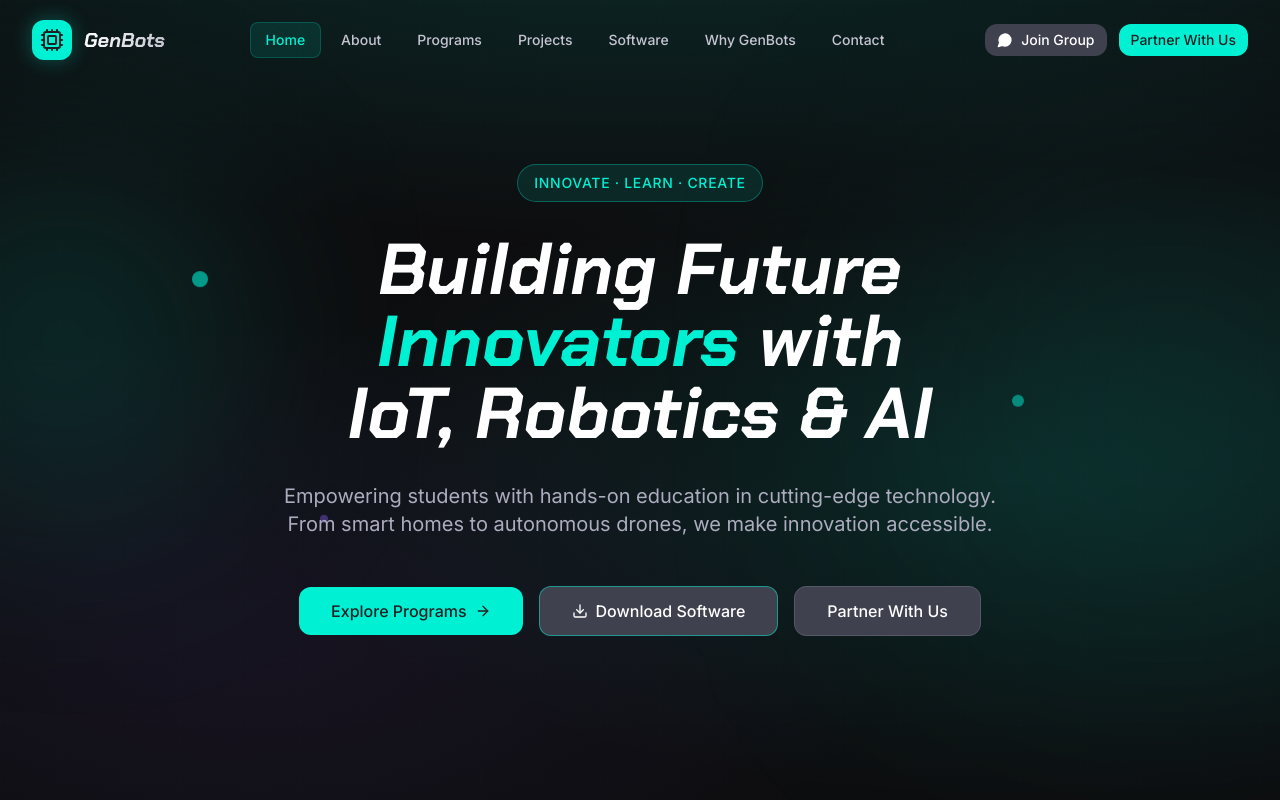
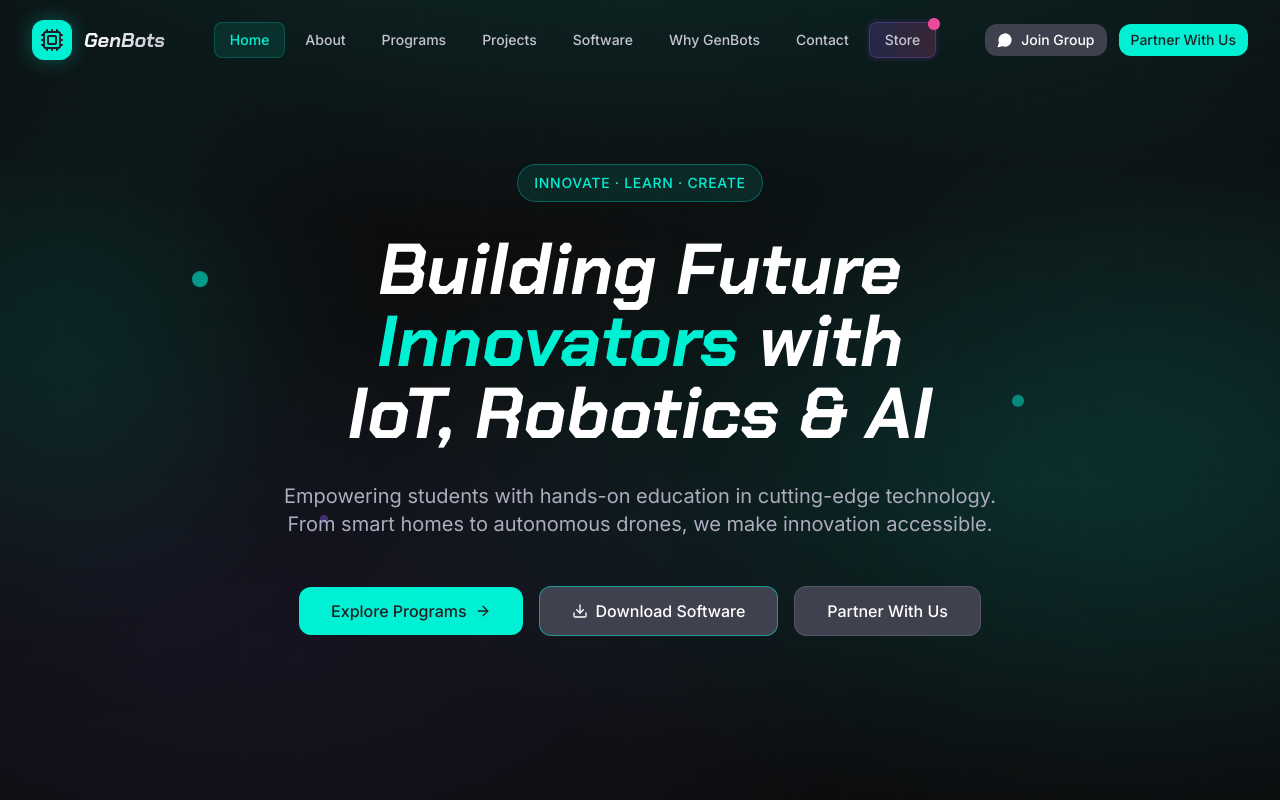
Before and after one commit to dark-danger/gen-bot, a Next.js app: page / in a window 1280 px wide. Shown: the top 800 px of the page. Built offline with nearby package versions, Linux system fonts and the light colour scheme.

Commit message:
feat(navbar): add highlighted store link

```diff
--- a/src/components/layout/navbar.tsx
+++ b/src/components/layout/navbar.tsx
@@ -15,6 +15,7 @@ const navLinks = [
     { href: "/software", label: "Software" },
     { href: "/why-genbots", label: "Why GenBots" },
     { href: "/contact", label: "Contact" },
+    { href: "/store", label: "Store", highlight: true },
 ];
 
 export function Navbar() {
@@ -82,6 +83,21 @@ export function Navbar() {
                                             transition={{ type: "spring", duration: 0.5 }}
                                         />
                                     )}
+                                    {link.highlight && !isActive && (
+                                        <motion.div
+                                            className="absolute inset-0 bg-gradient-to-r from-neon-purple/20 to-neon-pink/20 rounded-lg border border-neon-purple/30 -z-10"
+                                            animate={{
+                                                boxShadow: ["0 0 0px rgba(168,85,247,0)", "0 0 15px rgba(168,85,247,0.5)", "0 0 0px rgba(168,85,247,0)"]
+                                            }}
+                                            transition={{ duration: 2, repeat: Infinity }}
+                                        />
+                                    )}
+                                    {link.highlight && (
+                                        <span className="absolute -top-1 -right-1 flex h-3 w-3">
+                                            <span className="animate-ping absolute inline-flex h-full w-full rounded-full bg-neon-pink opacity-75"></span>
+                                            <span className="relative inline-flex rounded-full h-3 w-3 bg-neon-pink"></span>
+                                        </span>
+                                    )}
                                 </Link>
                             );
                         })}
@@ -138,12 +154,22 @@ export function Navbar() {
                                     >
                                         <Link
                                             href={link.href}
-                                            className={`block px-4 py-3 rounded-xl text-sm font-medium transition-all ${isActive
+                                            className={`block px-4 py-3 rounded-xl text-sm font-medium transition-all relative ${isActive
                                                 ? "bg-neon-cyan/10 text-neon-cyan border border-neon-cyan/20"
-                                                : "text-dark-300 hover:text-white hover:bg-dark-800"
+                                                : link.highlight
+                                                    ? "text-white bg-gradient-to-r from-neon-purple/20 to-neon-pink/20 border border-neon-purple/30"
+                                                    : "text-dark-300 hover:text-white hover:bg-dark-800"
                                                 }`}
                                         >
-                                            {link.label}
+                                            <div className="flex items-center justify-between">
+                                                <span>{link.label}</span>
+                                                {link.highlight && (
+                                                    <span className="flex h-3 w-3 relative">
+                                                        <span className="animate-ping absolute inline-flex h-full w-full rounded-full bg-neon-pink opacity-75"></span>
+                                                        <span className="relative inline-flex rounded-full h-3 w-3 bg-neon-pink"></span>
+                                                    </span>
+                                                )}
+                                            </div>
                                         </Link>
                                     </motion.div>
                                 );
```
